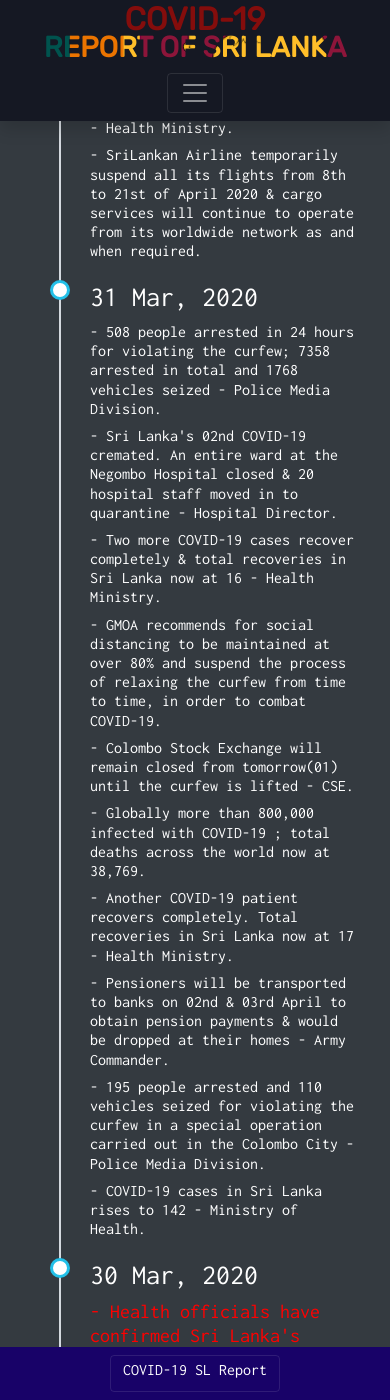
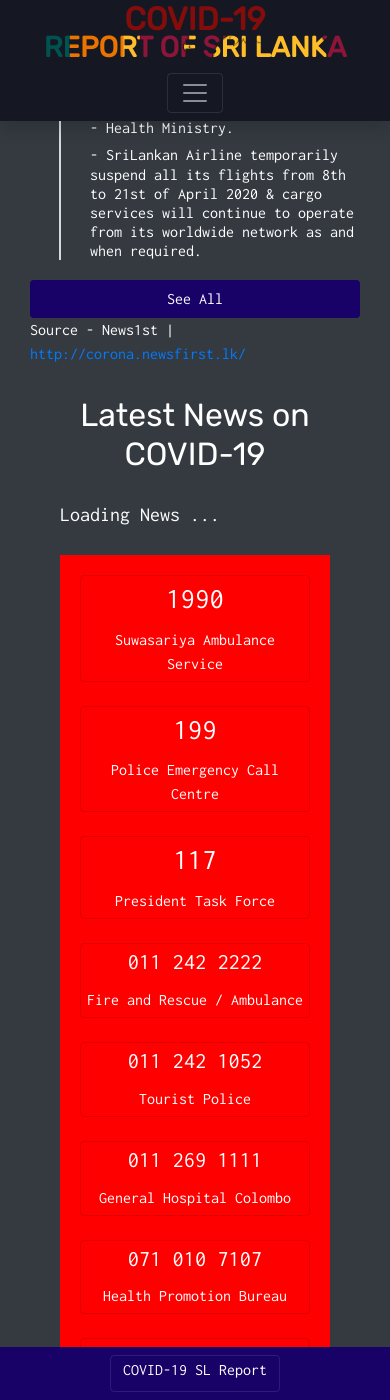
Before and after one commit to supunTE/Covid19-sl-report, a Jekyll site: the page built from index.html, in a window 390 px wide and 1400 px high, scrolled down 3925 px. Built offline with Jekyll 4.4.1, drawn with Linux system fonts in a browser that asks for light colours; comment, search, counter and statistics services are not loaded; some of the changed text lies outside the part shown.

Commit message:
added timeline page

```diff
--- a/_includes/navbar.html
+++ b/_includes/navbar.html
@@ -22,6 +22,9 @@
             <li class="nav-item {% if page.url == '/map.html' %}active{% endif %}">
               <a class="nav-link" href="./map.html">MAPS</a>
             </li>
+            <li class="nav-item {% if page.url == '/timeline.html' %}active{% endif %}">
+              <a class="nav-link" href="./timeline.html">TIMELINE</a>
+            </li>
             <li class="nav-item {% if page.url == '/doc.html' %}active{% endif %}">
               <a class="nav-link" href="./doc.html">DOCUMENTS</a>
             </li>
--- a/index.html
+++ b/index.html
@@ -98,47 +98,6 @@
     </div>
   </div>
 </div>
-<!--
-<h3 class="global-data-caption">Global Data</h3>
-
-<div class="col-10 mx-auto table-gl-details card-group">
-  <div class="card" style="background-color: #c79600">
-    <div class="card-body">
-      <h4 class="card-text global-table-card-header-value" id="global_total"></h4>
-      <h5 class="card-title global-table-card-text">Total Cases</h5>
-    </div>
-  </div>
-  <div class="card" style="background-color: #c79600">
-    <div class="card-body">
-      <h4 class="card-text global-table-card-header-value" id="global_deaths"></h4>
-      <h5 class="card-title global-table-card-text">Total Deaths</h5>
-    </div>
-  </div>
-  <div class="card" style="background-color: #c79600">
-    <div class="card-body">
-      <h4 class="card-text global-table-card-header-value" id="global_recovered"></h4>
-      <h5 class="card-title global-table-card-text">Total Recovered</h5>
-    </div>
-  </div>
-  <div class="card bg-danger">
-    <div class="card-body">
-      <h4 class="card-text global-table-card-header-value" id="global_cases_today"></h4>
-      <h5 class="card-title global-table-card-text">Cases Today</h5>
-    </div>
-  </div>
-  <div class="card bg-danger">
-    <div class="card-body">
-      <h4 class="card-text global-table-card-header-value" id="global_deaths_today"></h4>
-      <h5 class="card-title global-table-card-text">Deaths Today</h5>
-    </div>
-  </div>
-</div>
-
-<h6 class="text-center font-1 source">( Source - HEALTH PROMOTION BUREAU of SRI LANKA | <a
-    href="https://www.hpb.health.gov.lk/en">https://www.hpb.health.gov.lk/en</a> )
-  <br>
-  Last updated at : <span id="API_lastUpdated"></span>
-  </h6> -->
 
 <div class="col-xl-5 col-10 mx-auto table-sl-details-2">
   <div class="row justify-content-center card-deck">
@@ -161,50 +120,14 @@
   </div>
 </div>
 
-<style>
-  ul.timeline {
-    list-style-type: none;
-    position: relative;
-  }
-
-  ul.timeline:before {
-    content: ' ';
-    background: #d4d9df;
-    display: inline-block;
-    position: absolute;
-    left: 29px;
-    width: 2px;
-    height: 100%;
-    z-index: 25;
-  }
-
-  ul.timeline>li {
-    margin: 20px 0;
-    padding-left: 20px;
-  }
-
-  ul.timeline>li:before {
-    content: ' ';
-    background: white;
-    display: inline-block;
-    position: absolute;
-    border-radius: 50%;
-    border: 3px solid #22c0e8;
-    left: 20px;
-    width: 20px;
-    height: 20px;
-    z-index: 50;
-  }
-</style>
-
 <div class="row mx-auto row-main-2" style="width: 100%;">
-  <div class="col-xl-3 main-col-1 margin-bottom-before-footer" style="width: 100%;">
+  <div class="col-xl-3 main-col-1 main-col-b-1 margin-bottom-before-footer-xl" style="width: 100%;">
     <div class="container font-1">
       <div class="row">
         <div class="col-xl-12 col-md-6 offset-md-3">
           <h3 class="display-4 caption-2">Timeline</h3>
           <ul class="timeline">
-            {% for date in site.data.timeline %}
+            {% for date in site.data.timeline limit: 6 %}
             <li>
               <h3>{{ date.date }}</h3>
               {% if date.important %}
@@ -219,14 +142,15 @@
             </li>
             {% endfor %}
           </ul>
+          <a href="./timeline.html" class="btn btn-see-all text-white mx-auto" style="width: 100%;">See All</a>
           <div>Source - News1st | <a href="http://corona.newsfirst.lk/">http://corona.newsfirst.lk/</a></div>
         </div>
       </div>
     </div>
   </div>
 
-  <div class="col-xl-9 main-col-2" style="width: 100%;">
-    <div class="col-xl-10 col-10 mx-auto news-panel margin-bottom-before-footer">
+  <div class="col-xl-9 main-col-2 margin-bottom-before-footer" style="width: 100%;">
+    <div class="col-xl-10 col-10 mx-auto news-panel">
       <h3 class="display-4 caption-2" id="news-panel">Latest News on COVID-19</h3>
       <input type="text" class="col-10 search-bar" id="myInput" onkeyup="searchFunction()"
         placeholder="Search for news.." title="Type here" style="display: none;">
@@ -268,6 +192,83 @@
       </div>
       <a href="./news.html" class="btn btn-see-all text-white mx-auto" id="see-all" style="display: none;">See All
         News</a>
+
+      <div class="card-emergency font-1">
+        <div class="row row-cols-1 row-cols-md-3 text-white">
+          <div class="col mb-4">
+            <div class="card bg-transparent text-center">
+              <div class="card-body">
+                <h2 class="card-title emergency-number">1990</h2>
+                <p class="card-text emergency-text">Suwasariya Ambulance Service</p>
+              </div>
+            </div>
+          </div>
+          <div class="col mb-4">
+            <div class="card bg-transparent text-center">
+              <div class="card-body">
+                <h2 class="card-title emergency-number">199</h2>
+                <p class="card-text emergency-text">Police Emergency Call Centre</p>
+              </div>
+            </div>
+          </div>
+          <div class="col mb-4">
+            <div class="card bg-transparent text-center">
+              <div class="card-body">
+                <h2 class="card-title emergency-number">117</h2>
+                <p class="card-text emergency-text">President Task Force</p>
+              </div>
+            </div>
+          </div>
+          <div class="col mb-4">
+            <div class="card bg-transparent text-center">
+              <div class="card-body">
+                <h5 class="card-title emergency-number">011 242 2222</h5>
+                <p class="card-text emergency-text">Fire and Rescue / Ambulance</p>
+              </div>
+            </div>
+          </div>
+          <div class="col mb-4">
+            <div class="card bg-transparent text-center">
+              <div class="card-body">
+                <h5 class="card-title emergency-number">011 242 1052</h5>
+                <p class="card-text emergency-text">Tourist Police</p>
+              </div>
+            </div>
+          </div>
+          <div class="col mb-4">
+            <div class="card bg-transparent text-center">
+              <div class="card-body">
+                <h5 class="card-title emergency-number">011 269 1111</h5>
+                <p class="card-text emergency-text">General Hospital Colombo</p>
+              </div>
+            </div>
+          </div>
+          <div class="col mb-4">
+            <div class="card bg-transparent text-center">
+              <div class="card-body">
+                <h5 class="card-title emergency-number">071 010 7107</h5>
+                <p class="card-text emergency-text">Health Promotion Bureau</p>
+              </div>
+            </div>
+          </div>
+          <div class="col mb-4">
+            <div class="card bg-transparent text-center">
+              <div class="card-body">
+                <h5 class="card-title emergency-number">011 307 1073</h5>
+                <p class="card-text emergency-text">Disaster Unit of Ministry of Health</p>
+              </div>
+            </div>
+          </div>
+          <div class="col mb-4">
+            <div class="card bg-transparent text-center">
+              <div class="card-body">
+                <h5 class="card-title emergency-number">011 309 0502 / 113</h5>
+                <p class="card-text emergency-text">Information and complaints regarding quarntine process</p>
+              </div>
+            </div>
+          </div>
+        </div>
+      </div>
     </div>
   </div>
 </div>
--- a/main.css
+++ b/main.css
@@ -1,15 +1,15 @@
 @import url('https://fonts.googleapis.com/css?family=Inconsolata&display=swap');
 @import url('https://fonts.googleapis.com/css2?family=Rubik&display=swap');
 
-body{
+body {
     overflow-x: hidden;
 }
 
-.font-1{
+.font-1 {
     font-family: 'Inconsolata', monospace;
 }
 
-.source{
+.source {
     padding: 20px 10px;
 }
 
@@ -32,22 +32,25 @@
     background: rgb(138, 138, 138);
 }
 
-.margin-top-under-nav{
+.margin-top-under-nav {
     margin: 140px auto 10px;
 }
 
-@media only screen and (min-width: 1200px) {
-    .margin-top-under-nav-xl{
-        margin: 140px auto 10px;
-    }
-}
-
-.margin-bottom-before-footer{
+.margin-bottom-before-footer {
     margin-bottom: 100px !important;
 }
 
-.margin-bottom-before-footer-huge{
+.margin-bottom-before-footer-huge {
     margin-bottom: 300px !important;
+}
+
+@media only screen and (min-width: 1200px) {
+    .margin-top-under-nav-xl {
+        margin: 140px auto 10px;
+    }
+    .margin-bottom-before-footer-xl{
+        margin-bottom: 100px;
+    }
 }
 
 /* Caption */
@@ -122,14 +125,13 @@
 }
 
 /* Main Cols */
-.main-col-1{
+.main-col-1 {
     display: inline;
 }
 
-.main-col-2{
+.main-col-2 {
     display: inline-block;
 }
-
 
 /* Status-Animation */
 
@@ -448,6 +450,40 @@
     width: 100%;
 }
 
+ul.timeline {
+    list-style-type: none;
+    position: relative;
+}
+
+ul.timeline:before {
+    content: ' ';
+    background: #d4d9df;
+    display: inline-block;
+    position: absolute;
+    left: 29px;
+    width: 2px;
+    height: 100%;
+    z-index: 25;
+}
+
+ul.timeline>li {
+    margin: 20px 0;
+    padding-left: 20px;
+}
+
+ul.timeline>li:before {
+    content: ' ';
+    background: white;
+    display: inline-block;
+    position: absolute;
+    border-radius: 50%;
+    border: 3px solid #22c0e8;
+    left: 20px;
+    width: 20px;
+    height: 20px;
+    z-index: 50;
+}
+
 .col-details {
     padding: 0px !important;
 }
@@ -468,7 +504,7 @@
     font-size: 250% !important;
 }
 
-.global-data-caption{
+.global-data-caption {
     text-align: center;
     font-family: 'Inconsolata', monospace;
     font-size: 200%;
@@ -556,6 +592,24 @@
 
 .news-time small {
     color: rgb(255, 255, 255) !important;
+}
+
+.card-emergency{
+    background-color: red;
+    padding: 20px;
+    margin: 20px 0px;
+}
+
+h2.emergency-number{
+    font-size: 180%;
+}
+
+h5.emergency-number{
+    font-size: 140%;
+}
+
+.emergency-text{
+    font-size: 100%;
 }
 
 .footer {
@@ -651,7 +705,7 @@
         display: block !important;
     }
 
-    .global-table-card-header-value{
+    .global-table-card-header-value {
         font-size: 220% !important;
     }
 
@@ -741,6 +795,14 @@
         margin: 20px;
     }
 
+    h2.emergency-number{
+        font-size: 180% !important;
+    }
+
+    h5.emergency-number{
+        font-size: 140% !important;
+    }
+
     .footer {
         display: none !important;
     }
@@ -773,11 +835,11 @@
 
 
 /* Maps Page */
-.map-centers-sl{
+.map-centers-sl {
     height: 300px !important;
     font-family: 'Inconsolata', monospace;
 }
 
-.map-centers-sl-frame{
+.map-centers-sl-frame {
     height: 300px !important;
 }
```
Also changed, not shown: timeline.html (added, +31 -0 lines).
